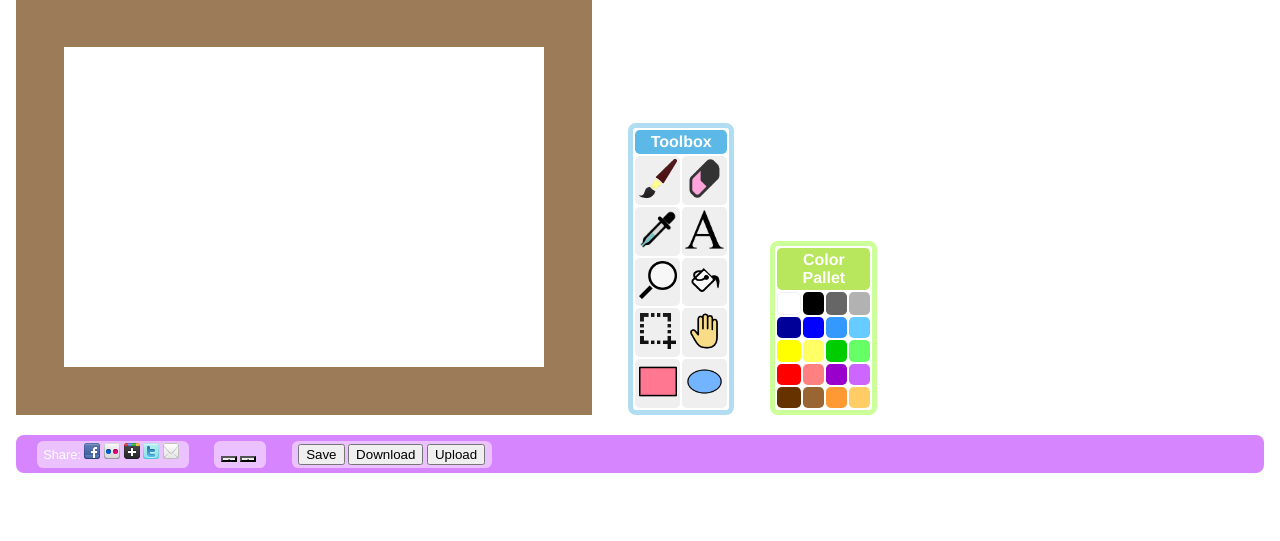
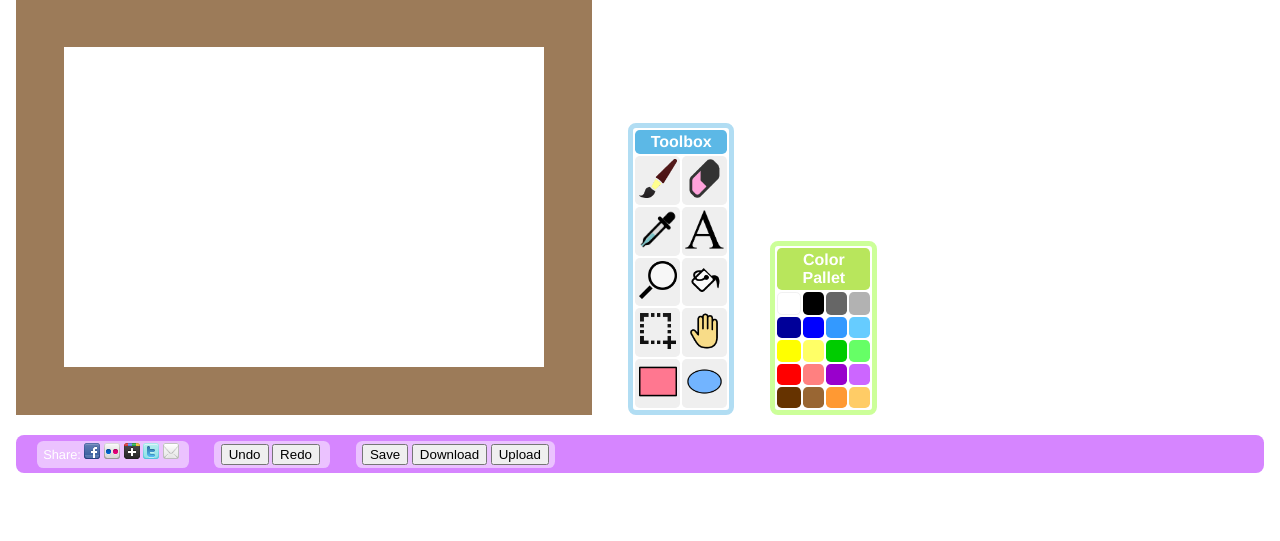
Before and after one commit to nsnyder/WebProject, a PHP site: page /apprentice.html in a window 1280 px wide. Shown: the part 67-608 px from the top of the page. Run offline with PHP 8.4, Linux system fonts and the light colour scheme; lists and menus that the app fills with data are empty.

Commit message:
changed undo and redo to buttons

```diff
--- a/apprentice.html
+++ b/apprentice.html
@@ -103,8 +103,8 @@
 		<li class="horizontal"><img onclick="" src="images/social/email_16.png" alt="email"/></li>
 	</ul>
 	<ul id="UndoRedo" class="action">
-		<li class="horizontal"><button id="Undo" onclick=""/></li>
-		<li class="horizontal"><button id="Redo" onclick=""/></li>
+		<li class="horizontal"><button id="Undo" onclick=""/>Undo</li>
+		<li class="horizontal"><button id="Redo" onclick=""/>Redo</li>
 	</ul>
 	<ul id="File" class="action">
 		<li class="horizontal"><button onclick="">Save</button></li>
--- a/css/apprentice.css
+++ b/css/apprentice.css
@@ -132,9 +132,3 @@ li.horizontal{
 	padding: 0;
 	display: inline;
 }
-#Undo{
-	background-image: url("images/undo_icon_16.png");
-}
-#Redo{
-	background-image: url("images/undo_icon_16.png");
-}
```
